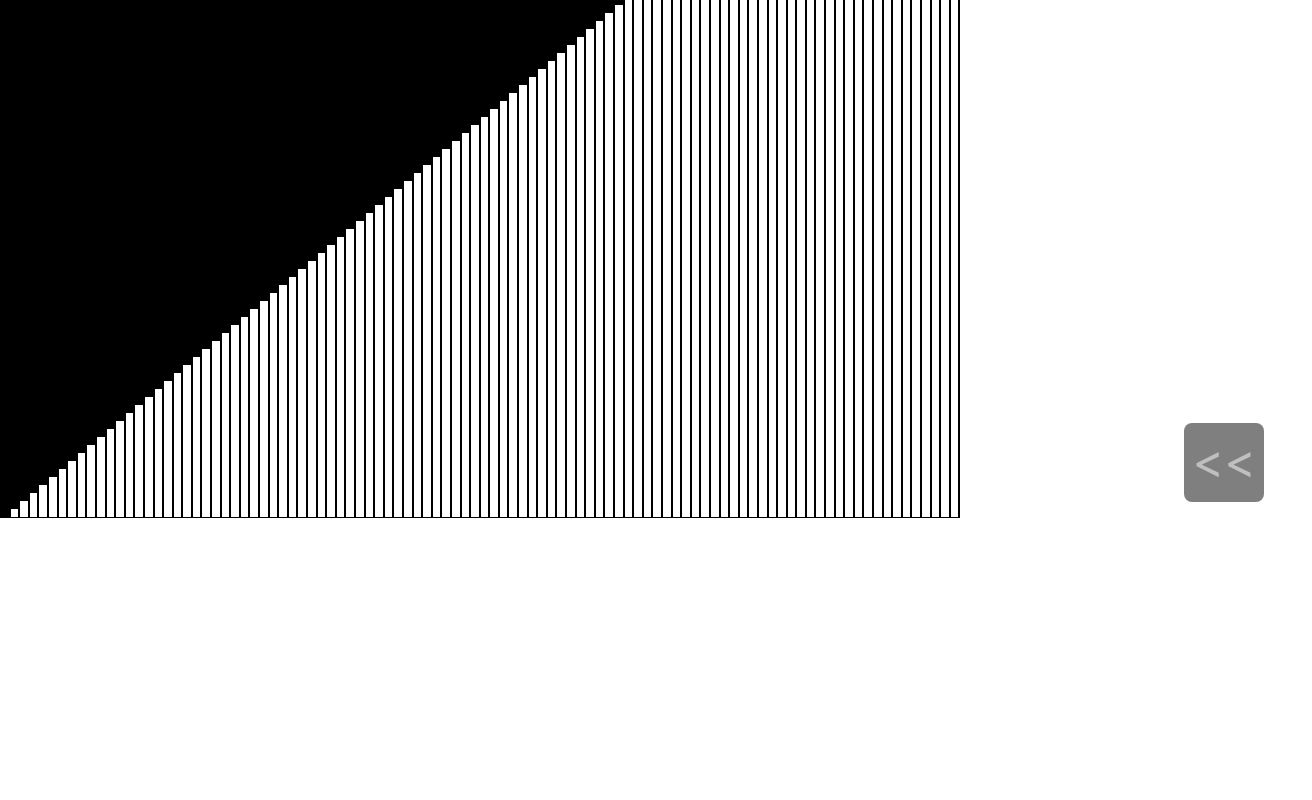
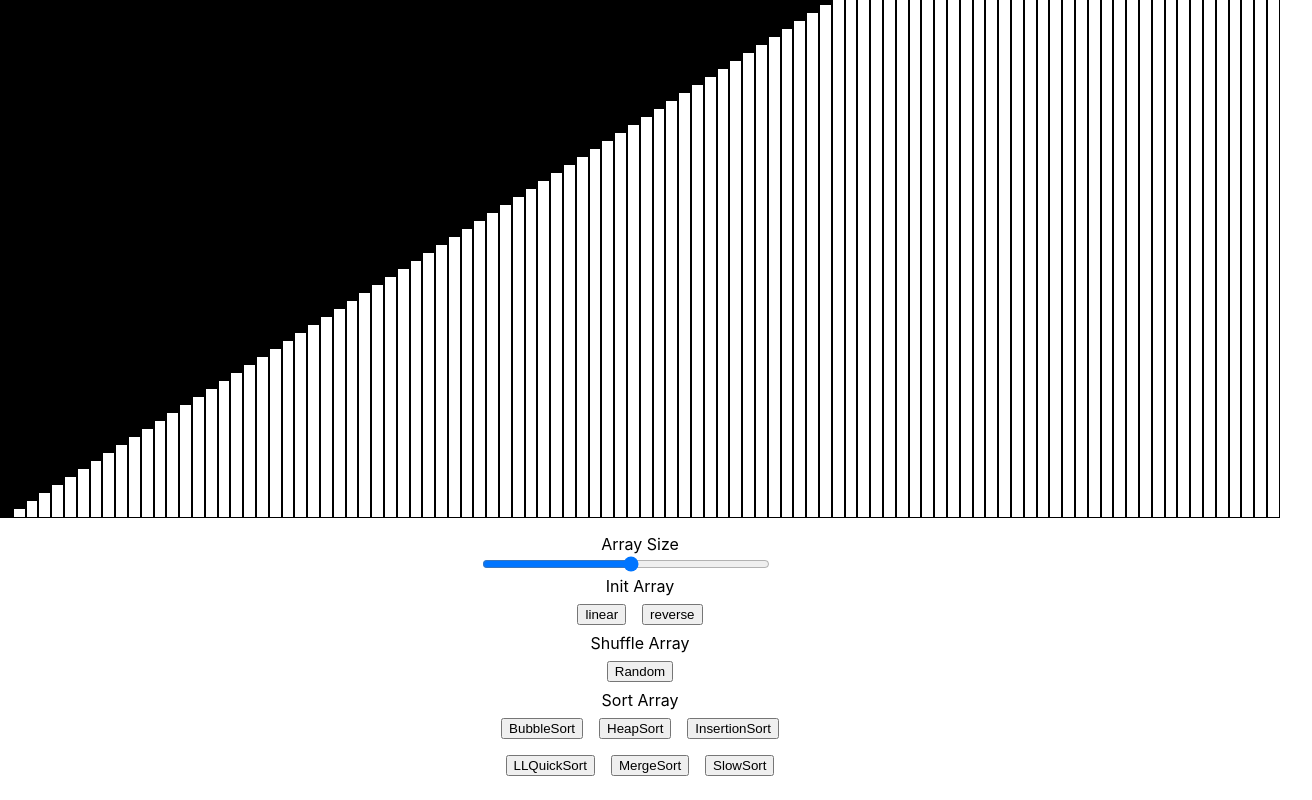
Before and after one commit to meetinger/array-visualizer, a React (Create React App) app: page / in a window 1280 px wide. Shown: the part 282-1082 px from the top of the page, 1312 px wide, since content can reach past the window. Before the commit the page ends 800 px from the top, so only its background shows below. Built offline with nearby package versions, Linux system fonts and the light colour scheme.

Commit message:
Controls update

```diff
--- a/public/index.html
+++ b/public/index.html
@@ -3,11 +3,13 @@
   <head>
     <meta charset="utf-8" />
     <link rel="icon" href="%PUBLIC_URL%/favicon.ico" />
-    <meta name="viewport" content="width=device-width, initial-scale=1" />
+      <meta name="viewport"
+            content="width=device-width, user-scalable=no, initial-scale=1.0, maximum-scale=1.0, minimum-scale=1.0">
+    </head>
     <meta name="theme-color" content="#000000" />
     <meta
       name="description"
-      content="Web site created using create-react-app"
+      content="Array Visualizer"
     />
     <link rel="apple-touch-icon" href="%PUBLIC_URL%/logo192.png" />
     <!--
@@ -24,7 +26,7 @@
       work correctly both with client-side routing and a non-root public URL.
       Learn how to configure a non-root public URL by running `npm run build`.
     -->
-    <title>React App</title>
+    <title>Array Visualizer</title>
   </head>
   <body>
     <noscript>You need to enable JavaScript to run this app.</noscript>
--- a/src/components/ArrayVisualizer/ArrayVisualizer.js
+++ b/src/components/ArrayVisualizer/ArrayVisualizer.js
@@ -24,6 +24,7 @@ export class ArrayVisualizer extends React.Component {
     timeoutMarkArray
     sorts
 
+
     constructor(props) {
         super(props);
         // this.arrLength = 100
@@ -39,12 +40,12 @@ export class ArrayVisualizer extends React.Component {
             Comp: 0,
             Unmark: 0
         }
-        this.delayInc = 10;
         this.instruction = [];
         this.timeoutMarkArray = [];
         this.pseudoArray = deepArrayCopy(this.state.array)
         this.sorts = new Sorts(this);
         this.arrLength = this.state.length
+        this.delayInc = 3000/this.state.length;
         this.ctx = new (window.AudioContext || window.webkitAudioContext)();
         // this.updateArrLength(this.arrLength);
     }
@@ -365,7 +366,7 @@ export class ArrayVisualizer extends React.Component {
         this.pseudoArray = deepArrayCopy(this.state.array)
 
         this.sorts.arrLength = this.getArrLength()
-        this.delayInc = 5000/this.arrLength;
+        this.delayInc = 3000/this.arrLength;
     }
 
 
@@ -375,6 +376,8 @@ export class ArrayVisualizer extends React.Component {
                 <Stats sortName={this.state.sortName} comparisons={this.state.comparisons} writes={this.state.writes} arrLength={this.arrLength}/>
                 <div style={{display: "flex"}}>
                     <ArrayWindow array={this.state.array}/>
+                </div>
+                <div>
                     <Controls arrayVisualizer={this} sorts={this.sorts}/>
                 </div>
             </div>
--- a/src/components/Controls/Controls.js
+++ b/src/components/Controls/Controls.js
@@ -54,6 +54,7 @@ export class Controls extends React.Component {
     }
 
     sortArray(sort){
+        // this.toggleControlShow()
         this.arrayVisualizer.sortClickEvent(sort)
     }
 
@@ -83,7 +84,7 @@ export class Controls extends React.Component {
     render() {
         return (
             <div id={styles.controlsContainer}>
-                <div onClick={this.toggleControlShow.bind(this)} id={styles.showToggleBtn}>&lt;&lt;</div>
+                {/*<div onClick={this.toggleControlShow.bind(this)} id={styles.showToggleBtn}>&lt;&lt;</div>*/}
                 <div id={styles.controls}>
                     <div>
                         <div className={styles.textCenter}>Array Size</div>
--- a/src/components/Controls/Controls.module.scss
+++ b/src/components/Controls/Controls.module.scss
@@ -1,5 +1,6 @@
 #controlsContainer {
-  width: 20rem;
+  //width: 20rem;
+  //height: 100%;
 }
 
 .textCenter {
@@ -9,6 +10,9 @@
 #controls {
   padding: 1rem;
   width: 20rem;
+  //display: flex;
+  //justify-content: center;
+  margin: auto;
 }
 
 #showToggleBtn {
```
